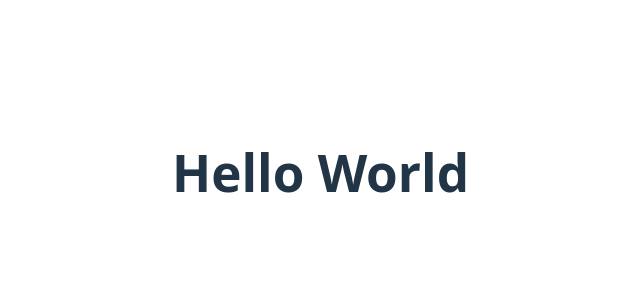
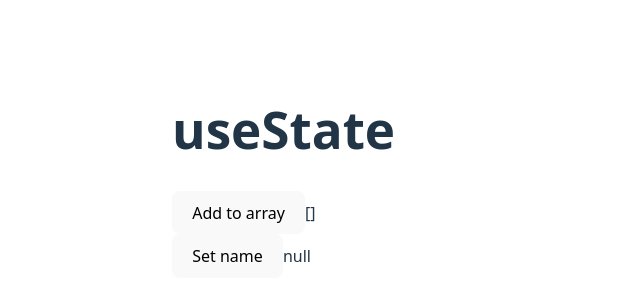
Before and after one commit to LHH2904/ReactHook-TypeScript, a React (Vite) app: page / in a window 1280 px wide. Shown: the part 244-544 px from the top of the page, without its empty margins (68-708 px from the left). Built offline with nearby package versions, Linux system fonts and the light colour scheme.

Commit message:
useState with TS

```diff
--- a/src/App.tsx
+++ b/src/App.tsx
@@ -1,3 +1,4 @@
+import UseState from "./components/UseState.tsx";
 
 
 function App() {
@@ -6,7 +7,8 @@ function App() {
   return (
     <>
       <div>
-          <h1>Hello World</h1>
+          <h1>useState</h1>
+          <UseState/>
       </div>
     </>
   )
--- /dev/null
+++ b/src/components/UseState.tsx
@@ -0,0 +1,28 @@
+import {useState} from "react";
+
+function UseState() {
+    // const [arr, setArr] = useState([]);
+    const [arr, setArr] = useState<number[]>([]);
+    // const [name, setName] = useState(null);
+    const [name, setName] = useState<string | null>(null);
+
+
+    return (
+        <div>
+            <div>
+                <button onClick={() => setArr([...arr, arr.length + 1])}>
+                    Add to array
+                </button>
+                {JSON.stringify(arr)}
+            </div>
+            <div>
+                <button onClick={() => setName("jack")}>
+                    Set name
+                </button>
+                {JSON.stringify(name)}
+            </div>
+        </div>
+    );
+}
+
+export default UseState;
```
